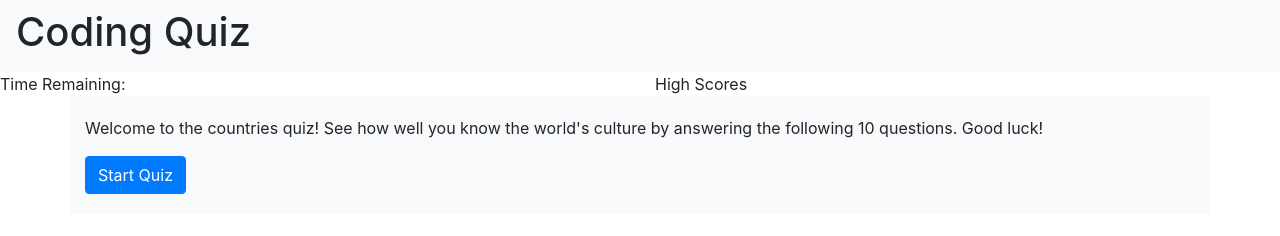
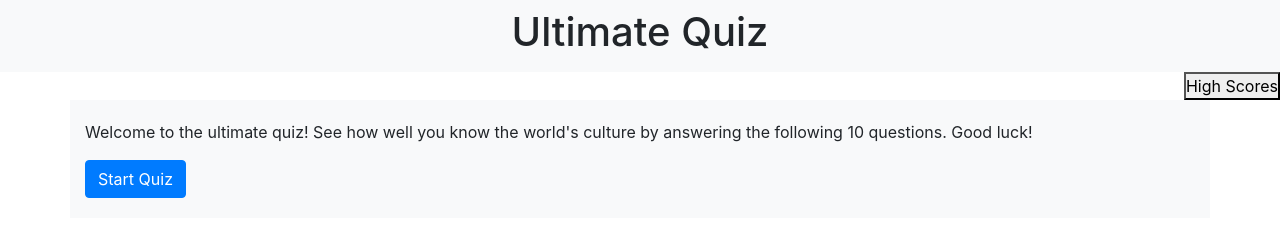
Before and after one commit to pabrome/CodingQuizGame, a plain HTML site: page index.html in a window 1280 px wide. Drawn offline with nearby package versions, Linux system fonts and the light colour scheme.

Commit message:
Finished High Score page and populated quiz contents

```diff
--- a/index.html
+++ b/index.html
@@ -7,18 +7,19 @@
     <link rel="stylesheet" href="./style.css">
     <link rel="stylesheet" href="https://stackpath.bootstrapcdn.com/bootstrap/4.3.1/css/bootstrap.min.css" integrity="sha384-ggOyR0iXCbMQv3Xipma34MD+dH/1fQ784/j6cY/iJTQUOhcWr7x9JvoRxT2MZw1T" crossorigin="anonymous">
     <script src="https://cdnjs.cloudflare.com/ajax/libs/jquery/3.2.1/jquery.min.js"></script>
-    <title>Coding Quiz</title>
+    <title>Ultimate Quiz</title>
 </head>
 <body>
-    <div class="navbar bg-light">
-        <h1>Coding Quiz</h1>
+    <div class="navbar bg-light d-flex justify-content-center">
+        <h1>Ultimate Quiz</h1>
     </div>
     <div class="row">
         <div id="timeRemaining" class="col-6">
-            Time Remaining:
         </div>
-        <div class="col-6">
-            High Scores
+        <div class="col-6 d-flex justify-content-end" >
+            <button id = "highScores">
+                High Scores
+            </button>
         </div>
     </div>
         <div class="container bg-light" id="contentBox">
@@ -33,31 +34,71 @@
         var timePenalty = 0
         var questions = [
             {
-                title: "Commonly used data types DO NOT include:",
-                choices: ["strings", "booleans", "alerts", "numbers"],
-                answer: "alerts"
+                title: "What country invented tacos?",
+                choices: ["Spain", "Mexico", "USA", "Brazil"],
+                answer: "Mexico"
             },
             {
-                title: "The condition in an if / else statement is enclosed within ____.",
-                choices: ["quotes", "curly brackets", "parentheses", "square brackets"],
-                answer: "parentheses"
+                title: "Where did basketball originate from?",
+                choices: ["USA", "Japan", "Canada", "Australia"],
+                answer: "Canada"
             },
             {
-                title: "Another question.",
-                choices: ["A1", "A2", "A3", "A4"],
-                answer: "A5"
+                title: "Mozart was born in which country?",
+                choices: ["Germany", "France", "Austria", "Russia"],
+                answer: "Austria"
             },
+            {
+                title: "Which country is hosting the 2020 Olympics?",
+                choices: ["Russia", "South Africa", "Japan", "Qatar"],
+                answer: "Japan"
+            },
+            {
+                title: "Christopher Columbus discovered:",
+                choices: ["Spain", "China", "Mars", "North America"],
+                answer: "North America"
+            },
+            {
+                title: "Egyptians built the:",
+                choices: ["Empire State Building", "Triangles", "Pyramids", "Squares"],
+                answer: "Pyramids"
+            },
+            {
+                title: "Newton discovered gravity when this fell on his head.",
+                choices: ["Soccer ball", "Apple", "Responsibility", "The new iPhone 11"],
+                answer: "Apple"
+            },
+            {
+                title: "The Trojan Horse was used:",
+                choices: ["as a memes of transportation.", "to invade the ciy of Troy.", "to hack your computer.", "as a contraceptive device."],
+                answer: "to invade the city of Troy"
+            },
+            {
+                title: "The best TV show is:",
+                choices: ["Friends", "The Office", "Breaking Bad", "Modern Family"],
+                answer: "The Office"
+            },
+            {
+                title: "How many gold medals has Michael Phelps won in the Olympic?",
+                choices: ["1", "8", "34", "23"],
+                answer: "23"
+            },
+
         ]
+
+        var savedScores = []
+        var newScore
         var x = 0
         var checked
         var incorrectAnswers = 0
         var interval
-        var savedScores
+
+        loadStartingScreen()
 
         //Starting Screen
-        $(document).ready(function() {
+        function loadStartingScreen(){
 
-            $("<p>").text("Welcome to the countries quiz! See how well you know the world's culture by answering the following 10 questions. Good luck!").appendTo("#contentBox")
+            $("<p>").text("Welcome to the ultimate quiz! See how well you know the world's culture by answering the following 10 questions. Good luck!").appendTo("#contentBox")
 
             $("<button>").attr({
                 class: "btn btn-primary",
@@ -67,7 +108,7 @@
             $("#startQuiz").click(function(){
                 startQuiz()
             })
-        })
+        }
 
         function startQuiz(){
             initiateTimer()
@@ -90,8 +131,6 @@
                 $("<div>").addClass("form-check").appendTo("#contentBox")
 
                 $("<input>").attr({
-                    //MOVE QUESTIONS RIGHT
-                    class: "form-check-input",
                     id: "answer" + i,
                     type: "radio",
                     name: "answer" + 1,
@@ -99,8 +138,7 @@
                 }).appendTo("#contentBox")
 
                 $("<label>").attr({
-                    class: "form-check-label",
-                    for: "answer" + i
+                    class: "pl-2"
                 }).text(questions[x].choices[i]).appendTo("#contentBox")
             }
 
@@ -152,6 +190,7 @@
                 message = "Quiz complete!"
             }
             emptyContentBox()
+            $("#timeRemaining").text("")
 
             questionScore = (questions.length - incorrectAnswers) + "/" + (questions.length)
 
@@ -167,15 +206,23 @@
                 id: "submitScore",
             }).text("Submit Score").appendTo("#contentBox")
 
+            //Submit scores
             $("#submitScore").click(function(){
-                savedScores = [
-                    {
+                newScore = [{
                         initials: $("#initials").val(),
                         timeScore: timeRemaining,
-                        questionScore: questionScore,
-                    }
-                ]
+                        questionScore: questionScore
+                        }]
+                savedScores = JSON.parse(localStorage.getItem("savedScores"))
+                if (savedScores == null){
+                    savedScores = newScore
+                }
+                else{
+                    savedScores.push(newScore)
+                }
+                debugger
                 localStorage.setItem("savedScores", JSON.stringify(savedScores))
+                alert("Score submitted successfully")
             })
         }
 
@@ -199,12 +246,39 @@
             },1000)
         }
 
-        //Create question and answers
-        function createAnswerOption(answerText){
-            var answerOption = $("<div>")
+        //High score page
+        $("#highScores").click(function(){
+            emptyContentBox()
+            //load locally saved scored
+            savedScores = JSON.parse(localStorage.getItem("savedScores"))
+
+            //create high score table
+            $("<table>").addClass("table").appendTo("#contentBox")
+
+            $("<tbody>").appendTo($("table"))
+            for (i = 0; i < savedScores.length; i++){
+                $("<tr>").attr("id","row" + i).appendTo("tbody")
+                appendRow(savedScores[i].initials)
+                appendRow(savedScores[i].questionScore)
+                appendRow(savedScores[i].timeScore)
+            }
+
+            //create back button
+            $("<button>").attr({
+                class: "btn btn-primary",
+                id: "backHome",
+            }).text("Back").appendTo("#contentBox")
+
+            //Back button function
+            $("#backHome").click(function(){
+                emptyContentBox()
+                loadStartingScreen()
+            })
+        })
+
+        function appendRow(data){
+            $("<td>").text(data).appendTo($("#row"+i))
         }
-
-
 
     </script>
 </body>
```
